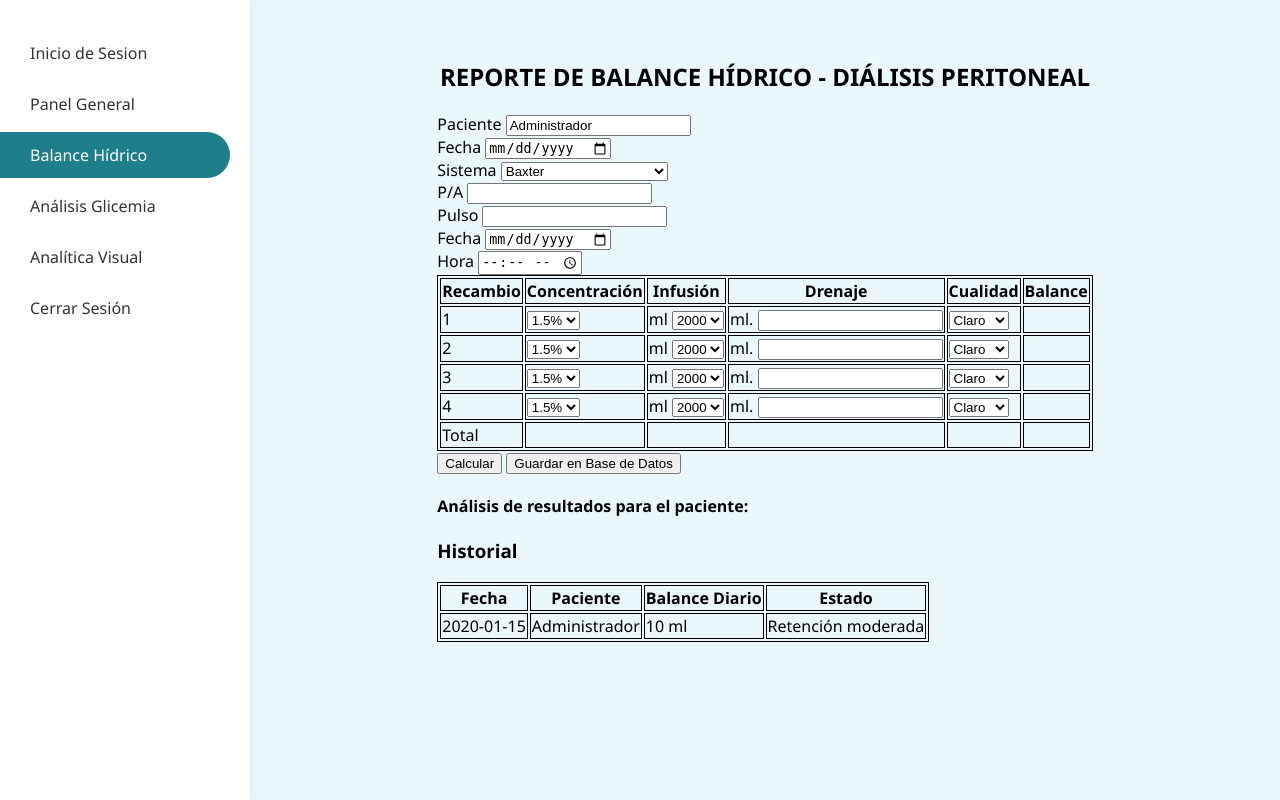
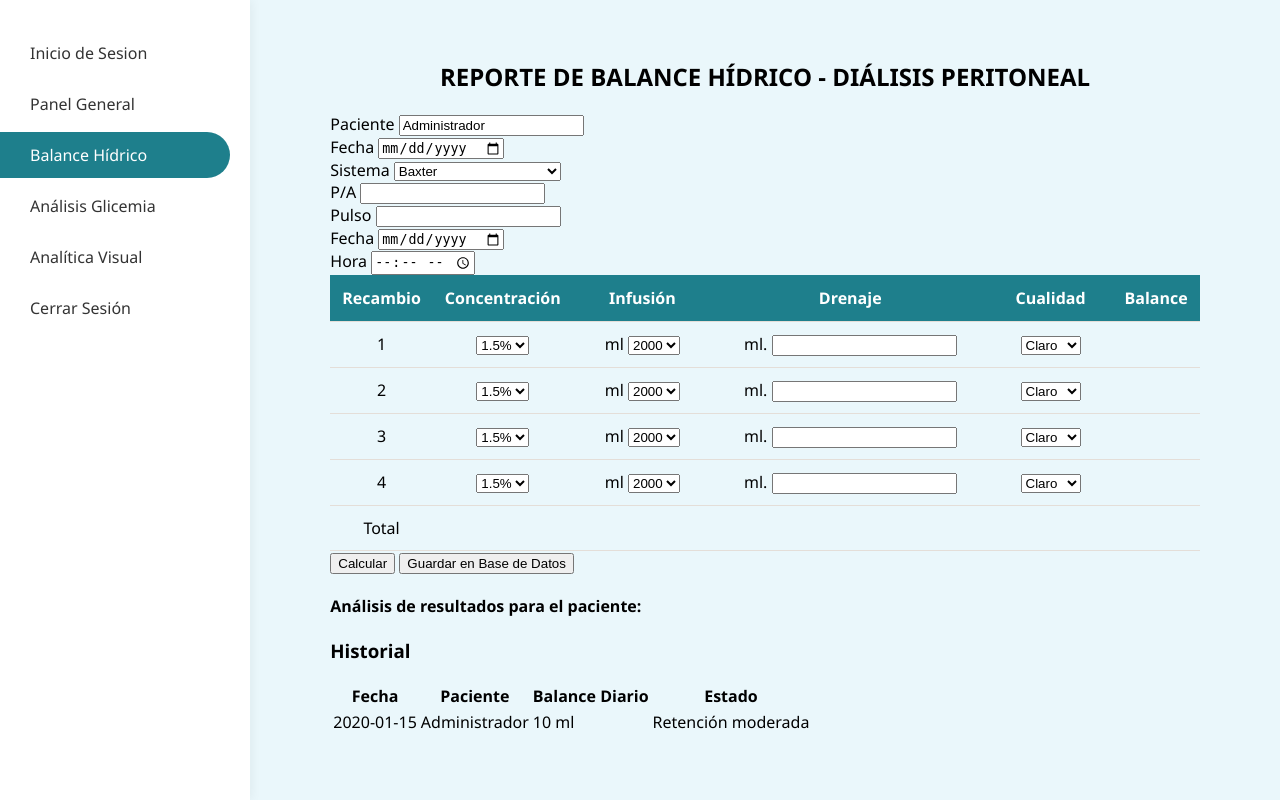
Before and after one commit to jrankie/homecare-dialysis, a PHP site: page /frontend/pages/balance.php in a window 1280 px wide. Run offline with PHP 8.4, Linux system fonts and the light colour scheme; a user stored in the database is signed in; tables that the repository leaves empty hold one stand-in row (values such as "Sample post").

Commit message:
balance.php se le agrego clase a table, su css tiene cambios en color y estructura de la tabla.

```diff
--- a/backend/config/dbconn.php
+++ b/backend/config/dbconn.php
@@ -2,7 +2,7 @@
 
 $host     = "127.0.0.1";
 $usuario  = "root";
-$password = ""; // sin clave en datagrip
+$password = "root"; // sin clave en datagrip
 $database = "homecare_dialysis";
 $conectar = mysqli_connect($host, $usuario, $password, $database);
 if (!$conectar) {
--- a/frontend/css/style.css
+++ b/frontend/css/style.css
@@ -5,6 +5,30 @@ body{
     display: flex;
     overflow-y: auto;
 }
+
+
+
+.tbalance{
+    border-collapse: collapse;
+    width: 100%;
+}
+
+.tbalance th{
+    background-color: #1E7F8C;
+    color: white;
+    padding: 12px;
+}
+
+.tbalance tr{
+    border-bottom: 1px solid #e4ded8;
+}
+
+.tbalance td{
+    padding: 11px 32px;
+    text-align: center;
+}
+
+
 
 
 
@@ -50,6 +74,7 @@ body{
     margin-left: 250px;
     width: calc(100% - 250px);
     min-height: 100vh;
+    font-family: 'Segoe UI', Tahoma, Geneva, Verdana, sans-serif;
 
     display: flex;
     flex-direction: column;
--- a/frontend/pages/balance.php
+++ b/frontend/pages/balance.php
@@ -45,11 +45,7 @@ mysqli_close($conectar);
     <meta name="viewport" content="width=device-width, initial-scale=1.0">
     <title>Balance Hídrico - HomeCare Dialysis</title>
     <link rel="stylesheet" href="../css/style.css">
-    <style>
-        table,th,td{
-            border:1px solid black;
-        }
-    </style>
+
 </head>
 
 <body>
@@ -93,7 +89,8 @@ mysqli_close($conectar);
         </div>
 
         <div>
-            <table>
+            <table class="tbalance">
+                <thead>
                 <tr>
                     <th>Recambio</th>
                     <th>Concentración</th>
@@ -222,6 +219,7 @@ mysqli_close($conectar);
                     <td></td>
                     <td id="totalBalance"></td>
                 </tr>
+                </thead>
             </table>
 
             <button id="calcular" type="button">Calcular</button>
```
